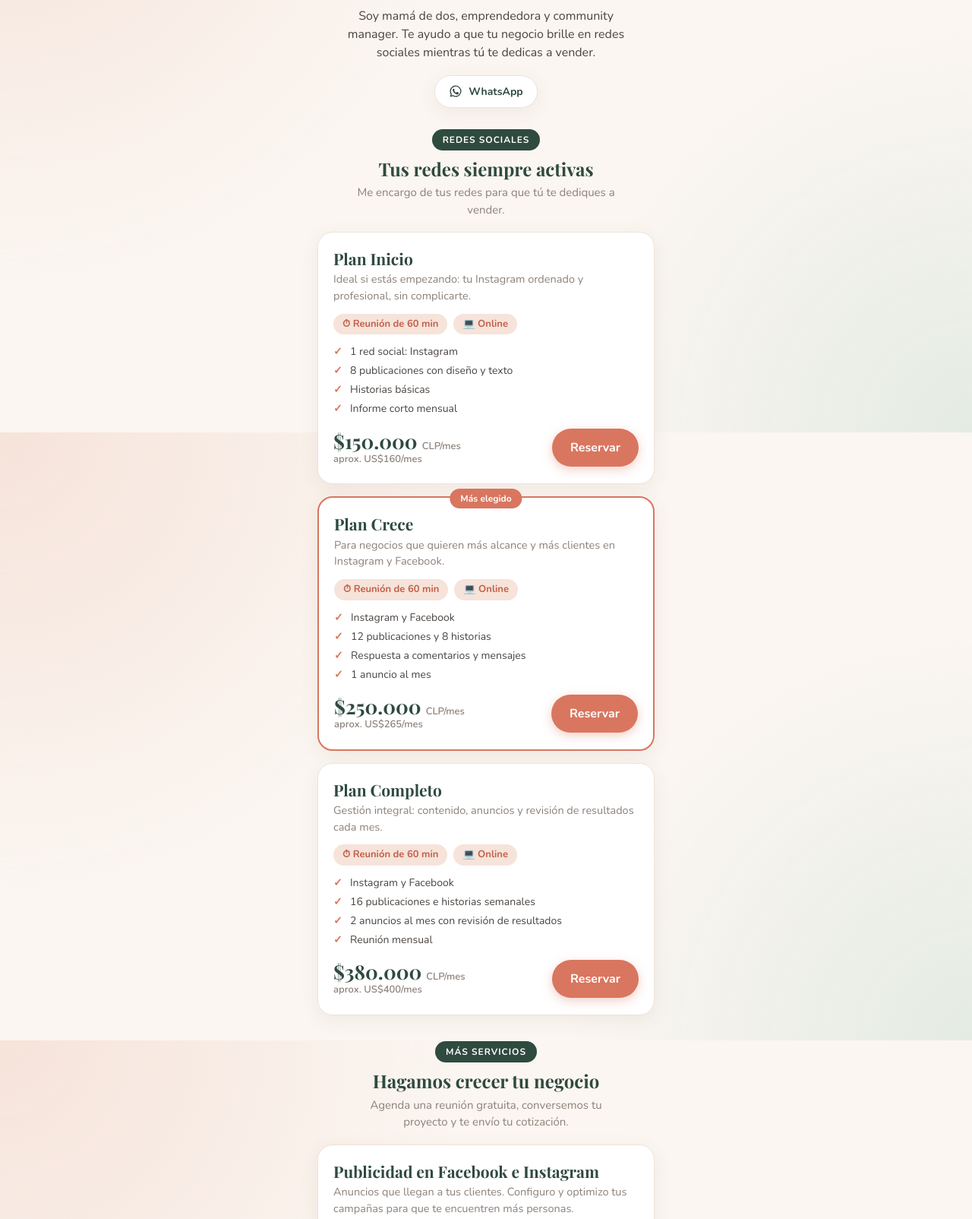
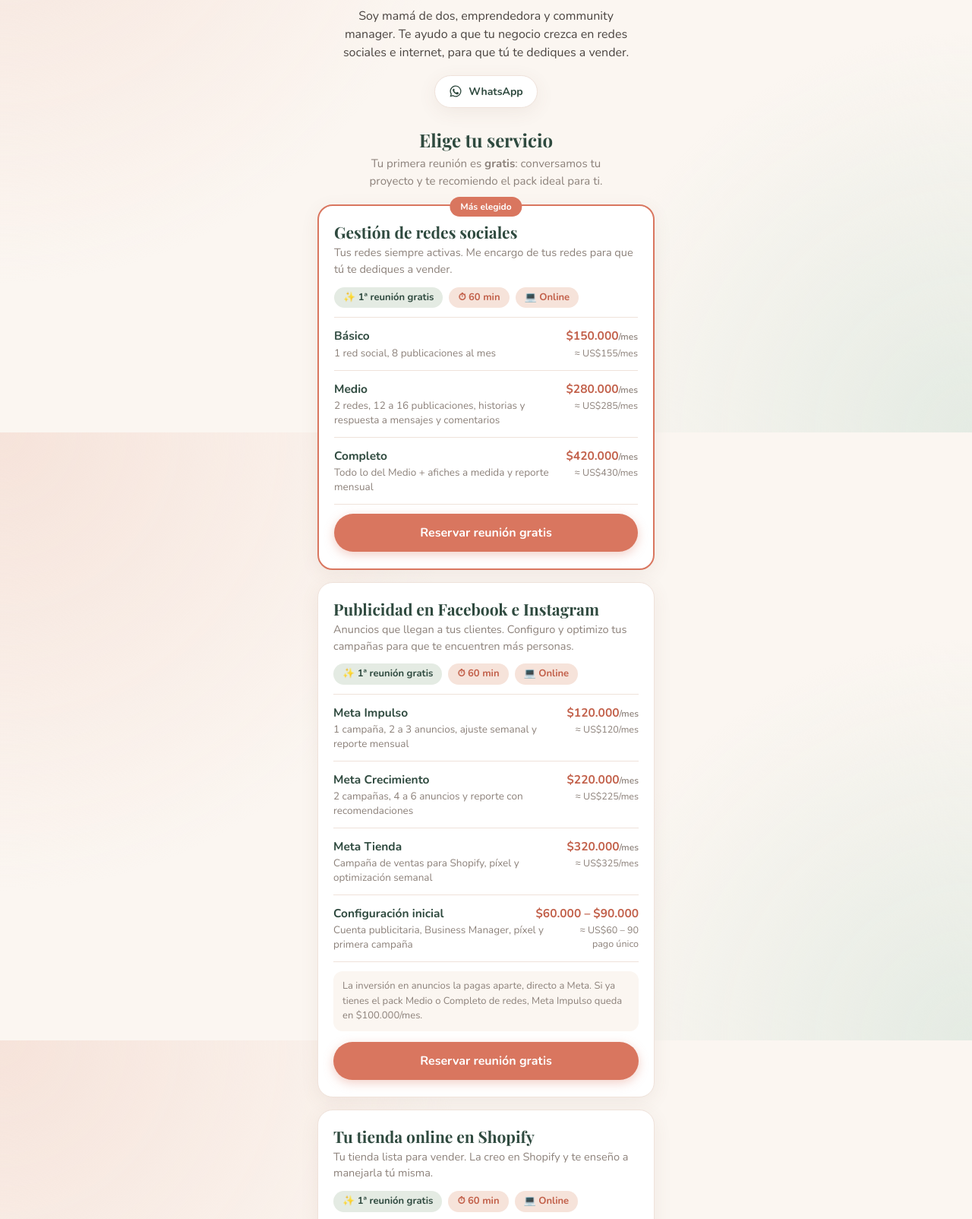
Before and after one commit to rominabravoramirez-star/app-asesorias-, a plain HTML site: page index.html in a window 1280 px wide. Shown: the part 231-1835 px from the top of the page at 76% size. Drawn offline with nearby package versions, Linux system fonts and the light colour scheme.

Commit message:
Precios desde la lista oficial, conversión a USD, foto y primera reunión gratis
Co-Authored-By: Claude Opus 5.5 <noreply@anthropic.com>
Claude-Session: https://claude.ai/code/session_019KtLQyWy18X1UYNvtiRAKR

```diff
--- a/index.html
+++ b/index.html
@@ -48,6 +48,18 @@
   .seccion p{font-size:15px;color:var(--suave);max-width:360px;margin:0 auto}
   .precio.cotiza{font-size:20px}
   .chip.gratis{background:#E4EBE3;color:var(--verde)}
+  .intro{text-align:center;margin:4px 0 20px}
+  .intro h2{font-size:24px;margin-bottom:6px}
+  .intro p{font-size:15px;color:var(--suave);max-width:360px;margin:0 auto}
+  .packs{border-top:1px solid var(--borde);margin:4px 0 12px}
+  .pack{padding:12px 0;border-bottom:1px solid var(--borde)}
+  .pack-top{display:flex;justify-content:space-between;align-items:baseline;gap:10px}
+  .pack-top b{color:var(--verde);font-size:15.5px}
+  .pack-precio{font-weight:700;color:var(--acento-osc);font-size:15.5px;white-space:nowrap;text-align:right}
+  .pack-precio small{font-size:12px;font-weight:600;color:var(--suave)}
+  .pack-bot{display:flex;justify-content:space-between;gap:12px;font-size:13.5px;color:var(--suave);margin-top:2px;line-height:1.4}
+  .pack-usd{white-space:nowrap;text-align:right;font-size:12.5px}
+  .pack-nota{font-size:13px;color:var(--suave);background:var(--fondo);border-radius:12px;padding:10px 12px;margin-bottom:14px}
   .servicio{background:var(--tarjeta);border-radius:var(--radio);padding:22px 20px;margin-bottom:16px;box-shadow:var(--sombra);
             border:1px solid var(--borde);position:relative}
   .servicio.destacado{border:2px solid var(--acento)}
@@ -133,6 +145,10 @@
   </header>
 
   <main>
+    <div class="intro">
+      <h2>Elige tu servicio</h2>
+      <p>Tu primera reunión es <b>gratis</b>: conversamos tu proyecto y te recomiendo el pack ideal para ti.</p>
+    </div>
     <div id="servicios"></div>
     <p class="nota" id="nota-general"></p>
   </main>
@@ -176,6 +192,8 @@
         <input id="f-wsp" name="whatsapp" type="tel" autocomplete="tel" inputmode="tel" placeholder="+56 9 ...">
         <label for="f-plataforma">¿Por dónde prefieres la reunión? *</label>
         <select id="f-plataforma" name="plataforma" required></select>
+        <label for="f-pack">¿Qué pack te interesa?</label>
+        <select id="f-pack" name="pack"></select>
         <label for="f-tema">¿Qué te gustaría trabajar? *</label>
         <textarea id="f-tema" name="tema" required placeholder="Cuéntame de tu negocio y qué necesitas en tus redes"></textarea>
         <input type="text" name="_honey" id="f-honey" class="oculto" tabindex="-1" autocomplete="off">
@@ -191,8 +209,7 @@
         <div class="icono">🌸</div>
         <h3>¡Reserva recibida!</h3>
         <p id="exito-txt"></p>
-        <a class="btn btn-mp" id="btn-pagar" target="_blank" rel="noopener">Pagar con Mercado Pago</a>
-        <a class="btn btn-wsp" id="btn-wsp-confirmar" target="_blank" rel="noopener">Avisarme por WhatsApp</a>
+        <a class="btn btn-wsp" id="btn-wsp-confirmar" target="_blank" rel="noopener">Escribirme por WhatsApp</a>
         <button class="btn-sec btn-bloque" id="listo" style="margin-top:8px">Volver al inicio</button>
       </div>
     </section>
@@ -206,8 +223,8 @@
    ===================================================================== */
 const CONFIG = {
   nombre:   "Romina Bravo",
-  etiqueta: "Marca Personal · Community Manager",
-  bio:      "Soy mamá de dos, emprendedora y community manager. Te ayudo a que tu negocio brille en redes sociales mientras tú te dedicas a vender.",
+  etiqueta: "Marca Personal · Emprendimiento digital",
+  bio:      "Soy mamá de dos, emprendedora y community manager. Te ayudo a que tu negocio crezca en redes sociales e internet, para que tú te dediques a vender.",
 
   // Tu foto: sube un archivo llamado foto.jpg junto a esta página.
   // Si no existe, se muestran tus iniciales.
@@ -241,65 +258,66 @@ const CONFIG = {
 
   plataformas: ["Zoom", "Google Meet", "Videollamada de WhatsApp"],
 
-  // Tus servicios. Para el link de Mercado Pago: pega el link de pago de cada plan.
-  // Secciones de la página (el orden aquí es el orden en que aparecen)
-  secciones: [
-    { id: "redes", etiqueta: "Redes sociales", titulo: "Tus redes siempre activas", texto: "Me encargo de tus redes para que tú te dediques a vender." },
-    { id: "otros", etiqueta: "Más servicios",  titulo: "Hagamos crecer tu negocio", texto: "Agenda una reunión gratuita, conversemos tu proyecto y te envío tu cotización." },
-  ],
+  // 💵 Tipo de cambio para mostrar los precios en dólares (pesos por 1 dólar).
+  //    Cámbialo cuando quieras y todos los precios en USD se recalculan solos.
+  tipoCambio: 980,
 
-  // Tus servicios.
-  //  - Con precio: pon precioCLP y, si quieres, el link de Mercado Pago.
-  //  - Sin precio ("Cotiza sin costo"): pon cotizar: true  → la reunión es gratis y no pide pago.
+  // Tus servicios. Cada servicio tiene sus "packs" con precio en pesos chilenos.
+  //   desde: precio (o precio mínimo)   hasta: precio máximo (si es un rango)
+  //   cobro: "/mes" o "pago único"
+  // La primera reunión siempre es gratis, así que no se pide pago al reservar.
   servicios: [
     {
-      seccion: "redes",
-      nombre: "Plan Inicio",
-      descripcion: "Ideal si estás empezando: tu Instagram ordenado y profesional, sin complicarte.",
-      precioCLP: 150000, precioUSD: 160, periodo: "/mes",
-      incluye: ["1 red social: Instagram", "8 publicaciones con diseño y texto", "Historias básicas", "Informe corto mensual"],
-      linkMercadoPago: "",
+      nombre: "Gestión de redes sociales",
+      descripcion: "Tus redes siempre activas. Me encargo de tus redes para que tú te dediques a vender.",
+      destacado: true,
+      packs: [
+        { nombre: "Básico",   detalle: "1 red social, 8 publicaciones al mes", desde: 150000, cobro: "/mes" },
+        { nombre: "Medio",    detalle: "2 redes, 12 a 16 publicaciones, historias y respuesta a mensajes y comentarios", desde: 280000, cobro: "/mes" },
+        { nombre: "Completo", detalle: "Todo lo del Medio + afiches a medida y reporte mensual", desde: 420000, cobro: "/mes" },
+      ],
     },
     {
-      seccion: "redes",
-      nombre: "Plan Crece",
-      descripcion: "Para negocios que quieren más alcance y más clientes en Instagram y Facebook.",
-      precioCLP: 250000, precioUSD: 265, periodo: "/mes", destacado: true,
-      incluye: ["Instagram y Facebook", "12 publicaciones y 8 historias", "Respuesta a comentarios y mensajes", "1 anuncio al mes"],
-      linkMercadoPago: "",
+      nombre: "Publicidad en Facebook e Instagram",
+      descripcion: "Anuncios que llegan a tus clientes. Configuro y optimizo tus campañas para que te encuentren más personas.",
+      packs: [
+        { nombre: "Meta Impulso",      detalle: "1 campaña, 2 a 3 anuncios, ajuste semanal y reporte mensual", desde: 120000, cobro: "/mes" },
+        { nombre: "Meta Crecimiento",  detalle: "2 campañas, 4 a 6 anuncios y reporte con recomendaciones", desde: 220000, cobro: "/mes" },
+        { nombre: "Meta Tienda",       detalle: "Campaña de ventas para Shopify, píxel y optimización semanal", desde: 320000, cobro: "/mes" },
+        { nombre: "Configuración inicial", detalle: "Cuenta publicitaria, Business Manager, píxel y primera campaña", desde: 60000, hasta: 90000, cobro: "pago único" },
+      ],
+      nota: "La inversión en anuncios la pagas aparte, directo a Meta. Si ya tienes el pack Medio o Completo de redes, Meta Impulso queda en $100.000/mes.",
     },
     {
-      seccion: "redes",
-      nombre: "Plan Completo",
-      descripcion: "Gestión integral: contenido, anuncios y revisión de resultados cada mes.",
-      precioCLP: 380000, precioUSD: 400, periodo: "/mes",
-      incluye: ["Instagram y Facebook", "16 publicaciones e historias semanales", "2 anuncios al mes con revisión de resultados", "Reunión mensual"],
-      linkMercadoPago: "",
+      nombre: "Tu tienda online en Shopify",
+      descripcion: "Tu tienda lista para vender. La creo en Shopify y te enseño a manejarla tú misma.",
+      packs: [
+        { nombre: "Tienda básica",   detalle: "Hasta 20 productos, medios de pago y envíos configurados", desde: 250000, hasta: 350000, cobro: "pago único" },
+        { nombre: "Tienda completa", detalle: "Diseño a medida, más productos y capacitación para administrarla", desde: 450000, hasta: 700000, cobro: "pago único" },
+      ],
+      nota: "La suscripción de Shopify y el dominio los pagas directo.",
     },
     {
-      seccion: "otros",
-      nombre: "Publicidad en Facebook e Instagram",
-      descripcion: "Anuncios que llegan a tus clientes. Configuro y optimizo tus campañas para que te encuentren más personas.",
-      cotizar: true,
-      incluye: ["Campañas en Facebook e Instagram", "Anuncios con tu estilo", "Ajustes cada semana", "Reporte mensual de resultados"],
+      nombre: "Postulación a fondos concursables",
+      descripcion: "¿Quieres postular a un fondo? Te ayudo a armar una postulación ordenada y bien presentada.",
+      packs: [
+        { nombre: "Postulación estándar", detalle: "Revisión de bases, formulario, presupuesto, plan de trabajo y acompañamiento (fondos de hasta $5 millones)", desde: 90000, hasta: 180000, cobro: "pago único" },
+        { nombre: "Fondo de monto mayor", detalle: "Postulaciones más largas (por ejemplo Corfo), con más documentación", desde: 250000, cobro: "pago único", prefijo: "desde" },
+      ],
+      nota: "Postular no tiene costo: lo que cobro es preparar y ordenar tu postulación.",
     },
     {
-      seccion: "otros",
-      nombre: "Tu tienda online en Shopify",
-      descripcion: "Tu tienda lista para vender. La creo en Shopify y te enseño a manejarla tú misma.",
-      cotizar: true,
-      incluye: ["Tienda online en Shopify", "Diseño a tu medida", "Productos y medios de pago configurados", "Capacitación para administrarla"],
-    },
-    {
-      seccion: "otros",
-      nombre: "Postulación a fondos concursables",
-      descripcion: "¿Quieres postular a un fondo? Te ayudo a armar una postulación ordenada y bien presentada.",
-      cotizar: true,
-      incluye: ["Revisión de bases", "Formulario de postulación", "Presupuesto y plan de trabajo", "Acompañamiento en todo el proceso"],
+      nombre: "Crea tu empresa y trámites SII",
+      descripcion: "Formaliza tu emprendimiento sin enredos y queda lista para emitir boletas y facturas.",
+      packs: [
+        { nombre: "Básico",   detalle: "Constitución de empresa, inicio de actividades, acreditación de domicilio y boletas/facturas", desde: 60000, cobro: "pago único" },
+        { nombre: "Completo", detalle: "Todo lo del Básico + apertura de cuenta bancaria y orientación para la patente comercial", desde: 110000, cobro: "pago único" },
+      ],
+      nota: "La firma electrónica y otros gastos externos van aparte.",
     },
   ],
 
-  notaGeneral: "La inversión en publicidad se paga aparte, directo a Meta. Precios en USD aproximados.",
+  notaGeneral: "Precios en pesos chilenos. Los valores en dólares son aproximados.",
 };
 /* ===================== Fin de la configuración ===================== */
 
@@ -316,7 +334,6 @@ const iconos = {
   ig: '<svg viewBox="0 0 24 24" fill="none" stroke="currentColor" stroke-width="2"><rect x="3" y="3" width="18" height="18" rx="5"/><circle cx="12" cy="12" r="4"/><circle cx="17.5" cy="6.5" r="1" fill="currentColor"/></svg>',
   wsp: '<svg viewBox="0 0 24 24" fill="currentColor"><path d="M12 2a10 10 0 0 0-8.6 15.1L2 22l5-1.3A10 10 0 1 0 12 2Zm0 18.2a8.2 8.2 0 0 1-4.2-1.2l-.3-.2-3 .8.8-2.9-.2-.3A8.2 8.2 0 1 1 12 20.2Zm4.5-6.1c-.2-.1-1.5-.7-1.7-.8-.2-.1-.4-.1-.6.1l-.8 1c-.1.2-.3.2-.5.1a6.7 6.7 0 0 1-3.3-2.9c-.3-.4.2-.4.7-1.3.1-.2 0-.3 0-.4l-.8-1.8c-.2-.5-.4-.4-.6-.4h-.5a1 1 0 0 0-.7.3 3 3 0 0 0-.9 2.2 5.2 5.2 0 0 0 1.1 2.7 11.8 11.8 0 0 0 4.5 4c1.7.7 2.3.8 3.2.6.5-.1 1.5-.6 1.7-1.2.2-.6.2-1.1.2-1.2l-.5-.3Z"/></svg>'
 };
-const textoPrecio = s => s.cotizar ? "Cotización gratuita" : `${fmtCLP(s.precioCLP)} CLP${s.periodo || ""}`;
 const linkWsp = txt => `https://wa.me/${CONFIG.whatsapp}?text=${encodeURIComponent(txt)}`;
 
 /* ---- Perfil ---- */
@@ -339,28 +356,28 @@ $("pie").textContent = `© ${new Date().getFullYear()} ${CONFIG.nombre}`;
 document.title = `${CONFIG.nombre} · Reserva tu asesoría`;
 
 /* ---- Servicios ---- */
-const tarjeta = (s, i) => `
+const aUSD = n => Math.round(n / CONFIG.tipoCambio / 5) * 5;
+const precioPack = k => {
+  const clp = k.hasta ? `${fmtCLP(k.desde)} – ${fmtCLP(k.hasta)}` : `${k.prefijo ? k.prefijo + " " : ""}${fmtCLP(k.desde)}`;
+  const usd = k.hasta ? `US$${aUSD(k.desde)} – ${aUSD(k.hasta)}` : `US$${aUSD(k.desde)}`;
+  const cobro = k.cobro === "/mes" ? "/mes" : "";
+  return { clp, usd, cobro, unico: k.cobro !== "/mes" ? k.cobro : "" };
+};
+$("servicios").innerHTML = CONFIG.servicios.map((s, i) => `
   <article class="servicio ${s.destacado ? "destacado" : ""}">
     ${s.destacado ? '<span class="cinta">Más elegido</span>' : ""}
     <h3>${s.nombre}</h3>
     <p class="desc">${s.descripcion}</p>
-    <div class="chips"><span class="chip">⏱ Reunión de ${CONFIG.duracionMin} min</span><span class="chip">💻 Online</span>${s.cotizar ? '<span class="chip gratis">✨ Gratis</span>' : ""}</div>
-    <ul class="incluye">${s.incluye.map(x => `<li>${x}</li>`).join("")}</ul>
-    <div class="fila-precio">
-      ${s.cotizar
-        ? `<div class="precio cotiza">Cotiza sin costo<span class="usd">Reunión de diagnóstico gratuita</span></div>`
-        : `<div class="precio">${fmtCLP(s.precioCLP)} <small>CLP${s.periodo || ""}</small>
-        ${s.precioUSD ? `<span class="usd">aprox. US$${s.precioUSD}${s.periodo || ""}</span>` : ""}</div>`}
-      <button class="btn" data-i="${i}">Reservar</button>
+    <div class="chips"><span class="chip gratis">✨ 1ª reunión gratis</span><span class="chip">⏱ ${CONFIG.duracionMin} min</span><span class="chip">💻 Online</span></div>
+    <div class="packs">${s.packs.map(k => { const pr = precioPack(k); return `
+      <div class="pack">
+        <div class="pack-top"><b>${k.nombre}</b><span class="pack-precio">${pr.clp}<small>${pr.cobro}</small></span></div>
+        <div class="pack-bot"><span>${k.detalle}</span><span class="pack-usd">≈ ${pr.usd}${pr.cobro}${pr.unico ? `<br>${pr.unico}` : ""}</span></div>
+      </div>`; }).join("")}
     </div>
-  </article>`;
-const secciones = CONFIG.secciones && CONFIG.secciones.length ? CONFIG.secciones : [{ titulo: "Elige tu servicio y reserva" }];
-$("servicios").innerHTML = secciones.map(sec => {
-  const items = CONFIG.servicios.map((s, i) => [s, i]).filter(([s]) => !sec.id || s.seccion === sec.id);
-  if (!items.length) return "";
-  return `<div class="seccion">${sec.etiqueta ? `<span class="pill">${sec.etiqueta}</span>` : ""}<h2>${sec.titulo}</h2>${sec.texto ? `<p>${sec.texto}</p>` : ""}</div>`
-    + items.map(([s, i]) => tarjeta(s, i)).join("");
-}).join("");
+    ${s.nota ? `<p class="pack-nota">${s.nota}</p>` : ""}
+    <button class="btn btn-bloque" data-i="${i}">Reservar reunión gratis</button>
+  </article>`).join("");
 document.querySelectorAll("#servicios .btn").forEach(b => b.addEventListener("click", () => abrir(+b.dataset.i)));
 
 /* ---- Utilidades de zona horaria ---- */
@@ -417,6 +434,7 @@ function abrir(i) {
   // si este mes ya no tiene horas, saltar al siguiente
   if (!mesTieneHoras(mesVista)) { const s = sumarMes(mesVista, 1); if (mesTieneHoras(s)) mesVista = s; }
   $("formulario").reset();
+  $("f-pack").innerHTML = servicio.packs.map(k => `<option>${k.nombre}</option>`).join("") + '<option selected>Aún no lo sé, quiero que me recomiendes</option>';
   $("f-plataforma").innerHTML = '<option value="">Elige una opción</option>' + CONFIG.plataformas.map(p => `<option>${p}</option>`).join("");
   mostrarPaso(1);
   pintarCalendario();
@@ -446,7 +464,7 @@ function mesTieneHoras({ y, m }) {
 }
 
 function actualizarResumen() {
-  let txt = `<b>${servicio.nombre}</b> · ${CONFIG.duracionMin} min · ${textoPrecio(servicio)}`;
+  let txt = `<b>${servicio.nombre}</b> · ${CONFIG.duracionMin} min · Primera reunión gratis`;
   if (diaSel && horaSel) {
     const f = horaSel.inst.toLocaleDateString("es-CL", { timeZone: TZ_CLIENTE, weekday: "long", day: "numeric", month: "long" });
     txt += `<br>📅 <b>${cap(f)}</b>, ${fmtHora(horaSel.inst, TZ_CLIENTE)} hrs` +
@@ -501,7 +519,7 @@ $("mes-sig").onclick = () => { mesVista = sumarMes(mesVista, 1); diaSel = horaSe
 function mostrarPaso(n) {
   ["paso1", "paso2", "paso3"].forEach((id, i) => $(id).classList.toggle("oculto", i !== n - 1));
   $("paso-txt").textContent = n < 3 ? `Paso ${n} de 2` : "¡Listo!";
-  $("titulo-reserva").textContent = ["Elige día y hora", "Tus datos", "Último paso: tu pago"][n - 1];
+  $("titulo-reserva").textContent = ["Elige día y hora", "Tus datos", "¡Nos vemos pronto!"][n - 1];
   $("resumen").classList.toggle("oculto", n === 3);
   $("error").classList.add("oculto");
   document.querySelector(".hoja").scrollTop = 0;
@@ -522,11 +540,12 @@ $("formulario").addEventListener("submit", async e => {
 
   const fechaChile = horaSel.inst.toLocaleDateString("es-CL", { timeZone: CONFIG.zonaHoraria, weekday: "long", day: "numeric", month: "long", year: "numeric" });
   const datos = {
-    _subject: `🌸 ${servicio.cotizar ? "Nueva cotización" : "Nueva reserva"}: ${servicio.nombre} — ${nombre}`,
+    _subject: `🌸 Nueva reserva: ${servicio.nombre} — ${nombre}`,
     _template: "table",
     _captcha: "false",
     _replyto: correo,
-    "Servicio": `${servicio.nombre} (${textoPrecio(servicio)})`,
+    "Servicio": servicio.nombre,
+    "Pack de interés": f.pack.value,
     "Fecha (Chile)": fechaChile,
     "Hora (Chile)": `${horaSel.chile} hrs`,
     "Hora de la clienta": `${fmtHora(horaSel.inst, TZ_CLIENTE)} hrs (${TZ_CLIENTE})`,
@@ -550,22 +569,10 @@ $("formulario").addEventListener("submit", async e => {
 
     const fCliente = horaSel.inst.toLocaleDateString("es-CL", { timeZone: TZ_CLIENTE, weekday: "long", day: "numeric", month: "long" });
     const apartado = `Gracias, <b>${nombre.split(" ")[0]}</b>. Apartamos el <b>${fCliente}</b> a las <b>${fmtHora(horaSel.inst, TZ_CLIENTE)} hrs</b> por ${plat}.<br><br>`;
-    $("exito-txt").innerHTML = apartado + (servicio.cotizar
-      ? `Tu reunión es <b>gratuita</b>. Te escribiré a <b>${correo}</b> con el link de la reunión. ¡Nos vemos pronto!`
-      : `Para <b>confirmar tu reserva</b>, realiza el pago de tu <b>${servicio.nombre}</b>. Te escribiré a <b>${correo}</b> con el link de la reunión.`);
-    const msgPago = `¡Hola Romina! Acabo de reservar el ${servicio.nombre} para el ${fCliente} a las ${horaSel.chile} (hora Chile). Mi nombre es ${nombre}.`;
-    if (servicio.cotizar) {
-      $("btn-pagar").classList.add("oculto");
-    } else if (servicio.linkMercadoPago) {
-      $("btn-pagar").href = servicio.linkMercadoPago;
-      $("btn-pagar").classList.remove("oculto");
-    } else {
-      $("btn-pagar").classList.add("oculto");
-    }
-    $("btn-wsp-confirmar").href = linkWsp(msgPago + (servicio.cotizar ? " Te cuento un poco de mi proyecto:" : servicio.linkMercadoPago ? " Ya realicé el pago." : " ¿Me envías el link de pago?"));
-    $("btn-wsp-confirmar").textContent = servicio.cotizar ? "Escribirme por WhatsApp" : servicio.linkMercadoPago ? "Avisar mi pago por WhatsApp" : "Pedir link de pago por WhatsApp";
+    $("exito-txt").innerHTML = apartado + `Tu primera reunión es <b>gratuita</b>. Te escribiré a <b>${correo}</b> con el link de la reunión. ¡Nos vemos pronto!`;
+    const msgWsp = `¡Hola Romina! Acabo de reservar una reunión de ${servicio.nombre} para el ${fCliente} a las ${horaSel.chile} (hora Chile). Mi nombre es ${nombre}. Te cuento un poco de mi proyecto:`;
+    $("btn-wsp-confirmar").href = linkWsp(msgWsp);
     mostrarPaso(3);
-    if (servicio.cotizar) $("titulo-reserva").textContent = "¡Nos vemos pronto!";
   } catch (ex) {
     err.innerHTML = `Ups, no se pudo enviar. Revisa tu conexión e inténtalo otra vez, o <a href="${linkWsp("Hola Romina, quiero reservar el " + servicio.nombre)}" target="_blank">escríbeme por WhatsApp</a>.`;
     err.classList.remove("oculto");
```
Also changed, not shown: capturas/inicio.png (added), capturas/ok-cotizacion.png, capturas/precios.png (added), capturas/servicios-nuevos.png (deleted), foto.jpg (added), 2 other files.
